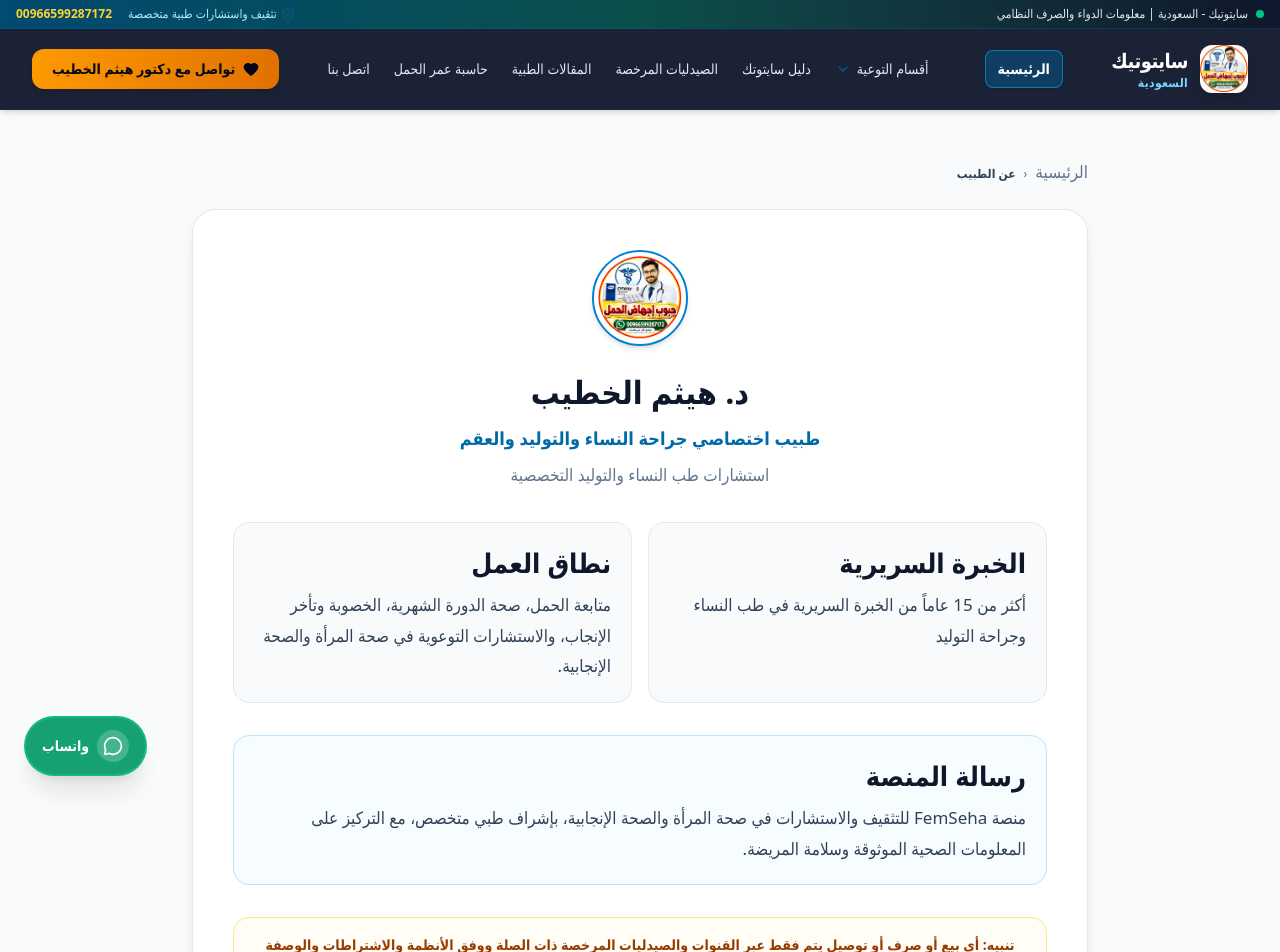
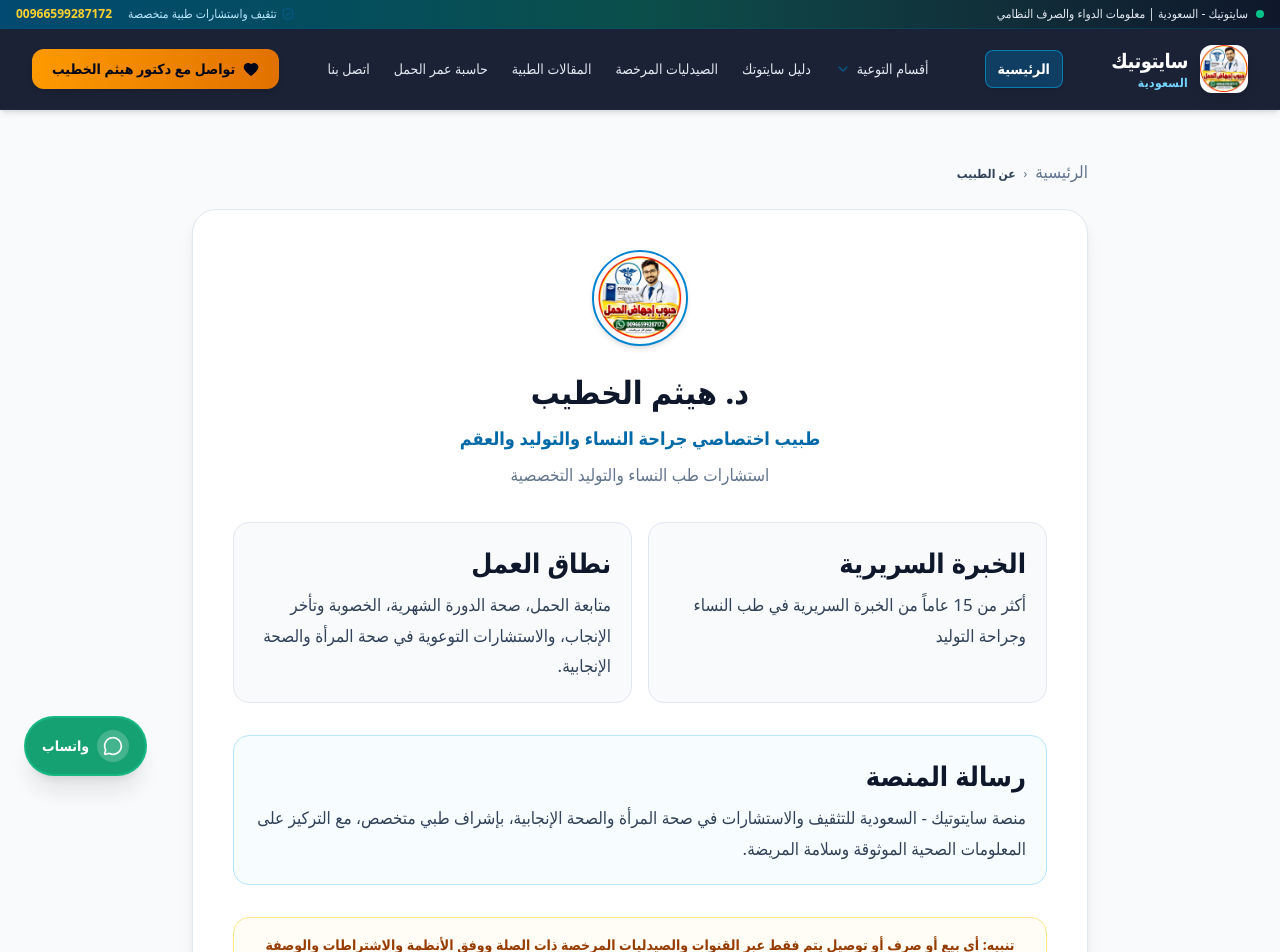
Before and after one commit to femseha/femseha, a React (Vite) app: page /doctor in a window 1280 px wide. Shown: the top 952 px of the page. Built offline with nearby package versions, Linux system fonts and the light colour scheme.

Commit message:
Remove legacy FemSeha branding from src/pages/DoctorPage.tsx

```diff
--- a/src/pages/DoctorPage.tsx
+++ b/src/pages/DoctorPage.tsx
@@ -5,7 +5,7 @@ import { useSeo, doctorJsonLd, websiteJsonLd, breadcrumbJsonLd } from '../lib/se
 
 export default function DoctorPage() {
   useSeo({
-    title: `عن الطبيب | ${DOCTOR.name} | FemSeha`,
+    title: `عن الطبيب | ${DOCTOR.name} | سايتوتيك - السعودية`,
     description: `${DOCTOR.name} — ${DOCTOR.title}. ${DOCTOR.experience}. استشارات طبية تخصصية في صحة المرأة والتوليد والعقم.`,
     canonicalPath: '/doctor',
     jsonLd: [
@@ -31,7 +31,7 @@ export default function DoctorPage() {
           <div className="w-24 h-24 mx-auto mb-6 rounded-full bg-white border-2 border-sky-600 shadow-md flex items-center justify-center overflow-hidden">
             <img
               src="/%D8%AD%D8%A8%D9%88%D8%A8%20%D8%A5%D8%AC%D9%87%D8%A7%D8%B6%20%D8%A7%D9%84%D8%AD%D9%85%D9%84.png"
-              alt="شعار FemSeha — فيم صحة"
+              alt="شعار سايتوتيك - السعودية — السعودية"
               width={96}
               height={96}
               loading="eager"
@@ -59,7 +59,7 @@ export default function DoctorPage() {
 
           <div className="bg-sky-50/50 border border-sky-200 rounded-2xl p-5 mb-8 text-right">
             <h2 className="text-sm font-bold text-slate-900 mb-2">رسالة المنصة</h2>
-            <p className="text-sm text-slate-700 leading-relaxed">منصة FemSeha للتثقيف والاستشارات في صحة المرأة والصحة الإنجابية، بإشراف طبي متخصص، مع التركيز على المعلومات الصحية الموثوقة وسلامة المريضة.</p>
+            <p className="text-sm text-slate-700 leading-relaxed">منصة سايتوتيك - السعودية للتثقيف والاستشارات في صحة المرأة والصحة الإنجابية، بإشراف طبي متخصص، مع التركيز على المعلومات الصحية الموثوقة وسلامة المريضة.</p>
           </div>
 
           <div className="bg-amber-50/50 border border-amber-200 rounded-2xl p-4 mb-8 text-sm text-amber-800 font-semibold leading-relaxed">
```
